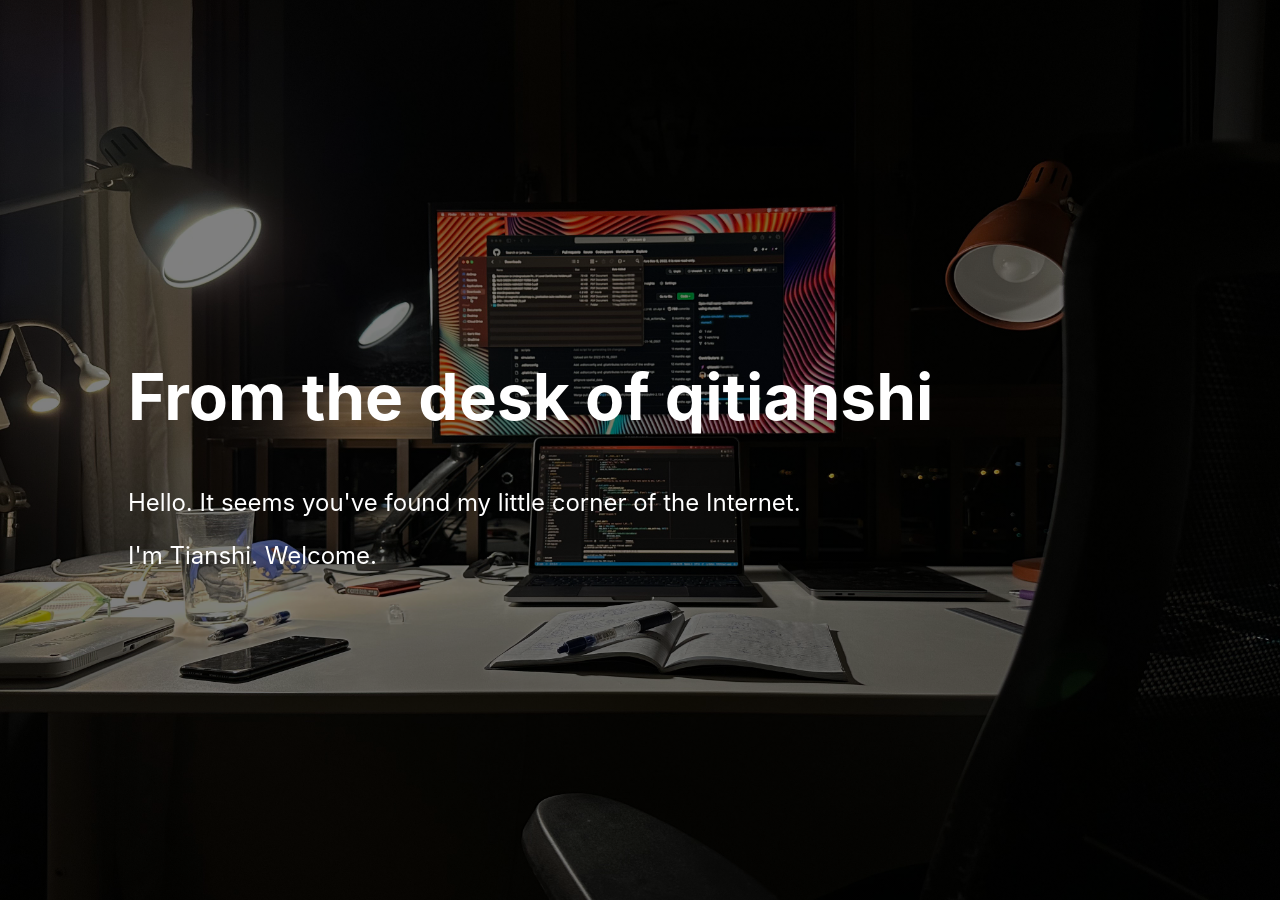
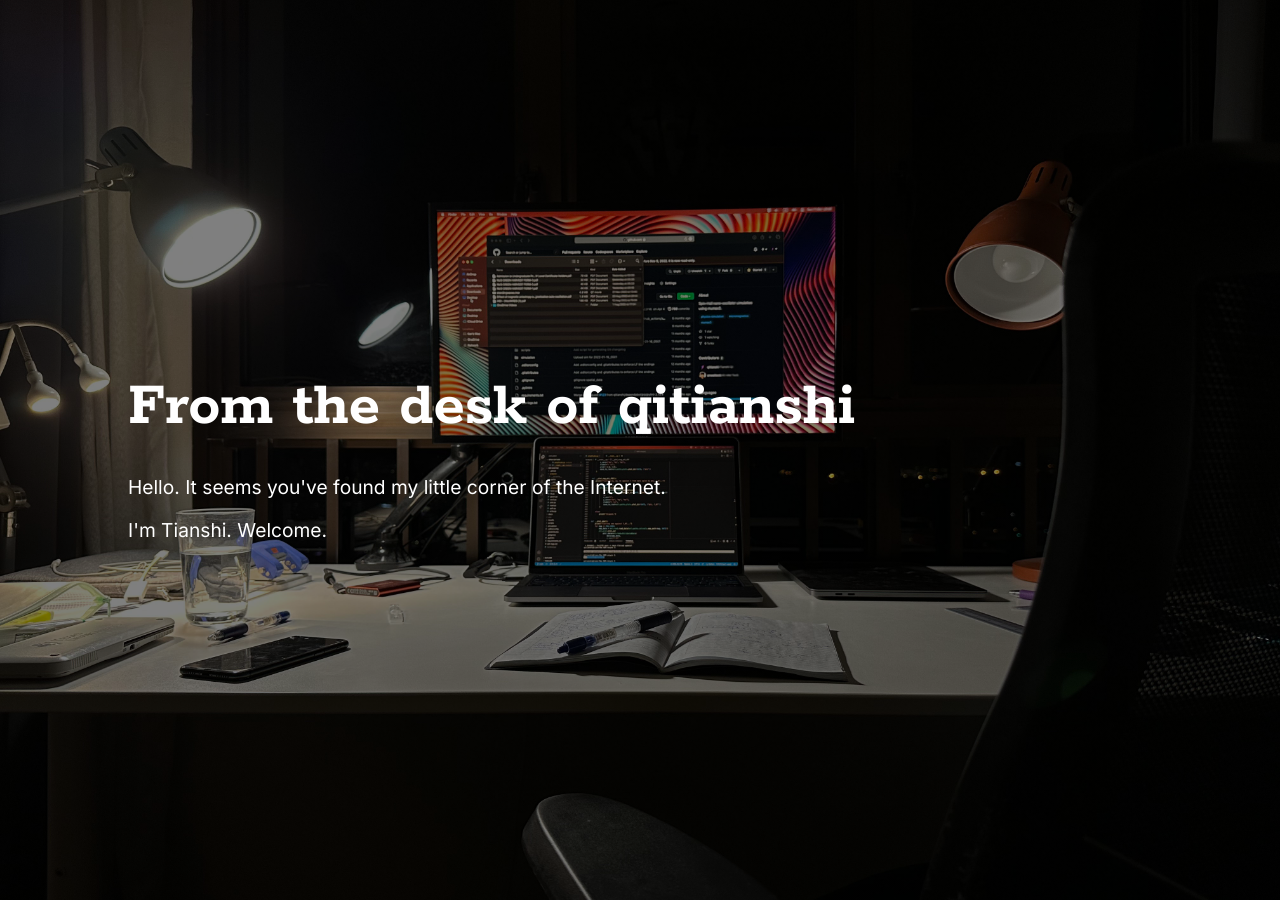
Before and after one commit to qitianshi/qitianshi.com, a Jekyll site: the page built from index.html, in a window 1280 px wide. Built offline with Jekyll 4.4.1, drawn with Linux system fonts in a browser that asks for light colours.

Commit message:
Add custom font families

```diff
--- a/_sass/style.scss
+++ b/_sass/style.scss
@@ -1,9 +1,8 @@
 // Primary stylesheet
 
 
-$backgroundColor: #ffffff;
-$bodyColor: #000000;
-$bodyFont: -apple-system, BlinkMacSystemFont, "Segoe UI", Helvetica, Arial, sans-serif, "Apple Color Emoji", "Segoe UI Emoji", "Segoe UI Symbol";
+// Import Inter and Rokkitt font families from Google Fonts
+@import url('https://fonts.googleapis.com/css2?family=Inter:wght@100;200;300;400;500;600;700;800;900&family=Rokkitt:wght@100;200;300;400;500;600;700;800;900&display=swap');
 
 // Legibility adjustment for small screen sizes
 @media screen and (max-width: 400px) {
@@ -12,20 +11,9 @@ $bodyFont: -apple-system, BlinkMacSystemFont, "Segoe UI", Helvetica, Arial, sans
     }
 }
 
-html {
+html, body {
     height: 100%;
     margin: 0;
-}
-
-body {
-
-    background: $backgroundColor;
-    color: $bodyColor;
-    font-family: $bodyFont;
-
-    height: 100%;
-    margin: 0;
-
 }
 
 .hero-banner-full {
@@ -49,15 +37,20 @@ body {
     margin: auto 10%;
     position: absolute;
     top: 50%;
-    -ms-transform: translateY(-50%);
     transform: translateY(-50%);
 
 }
 
 .banner-text h2 {
+
     font-size: 4em;
+    font-family: "Rokkitt", Verdana, Geneva, Tahoma, sans-serif;
+
+    margin: 0.5em 0;
+
 }
 
 .banner-text p {
-    font-size: 1.5em;
+    font-size: 1.2em;
+    font-family: "Inter", system-ui, -apple-system, BlinkMacSystemFont, 'Segoe UI', Roboto, Oxygen, Ubuntu, Cantarell, 'Open Sans', 'Helvetica Neue', sans-serif;
 }
```
